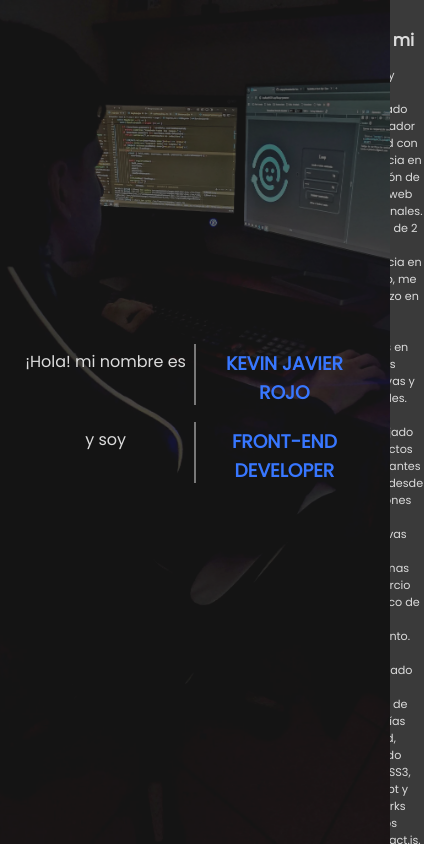
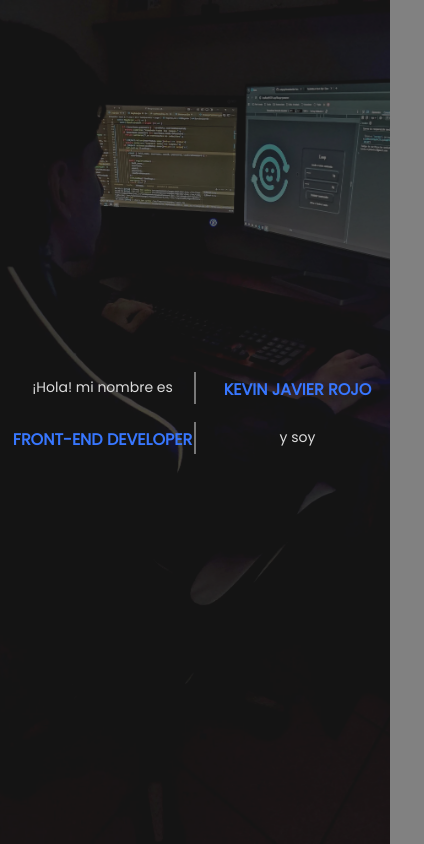
Before and after one commit to kevinjrojo/Portafolio, a React (Vite) app: page / in a window 390 px wide. Shown: the top 844 px of the page, 424 px wide, since content can reach past the window. Built offline with nearby package versions, Linux system fonts and the light colour scheme.

Commit message:
ajustando estilos y estructura en componentes App, Information e Intro; mejorando animaciones y eliminando elementos innecesarios

```diff
--- a/src/App.css
+++ b/src/App.css
@@ -1,7 +1,7 @@
 @import url("https://fonts.googleapis.com/css2?family=Limelight&family=Sora:wght@100..800&display=swap");
 
 :root {
-  --background-color-page: #820d0d;
+  --background-color-page: #818181;
   --color-primary: #3877ff;
   --color-text: #dcdcdc;
 }
--- a/src/App.jsx
+++ b/src/App.jsx
@@ -1,8 +1,8 @@
 import "./App.css";
 import { Information } from "./components/Information";
 import { Intro } from "./components/Intro";
-import { Studies } from "./components/Studies";
-import { Contact } from "./components/Contact";
+// import { Studies } from "./components/Studies";
+// import { Contact } from "./components/Contact";
 // import { InformationMovil } from "./components/InformationMovil";
 
 
@@ -17,8 +17,8 @@ function App() {
        {/* <InformationMovil /> */}
       {/* <Projects/> */}
       {/*<ProjectMovil Projects={projects} />*/}
-      <Studies />
-      <Contact />
+      {/* <Studies />
+      <Contact />  */}
       </section>
     </>
   );
--- a/src/components/Information.jsx
+++ b/src/components/Information.jsx
@@ -6,7 +6,7 @@ import img from "../assets/kevin3.webp";
 export const Information = () => {
   return (
     <main className="main-information">
-      <div>
+      <div className="information-card">
       <section>
         <img
           src={img}
--- a/src/components/Intro.jsx
+++ b/src/components/Intro.jsx
@@ -12,19 +12,18 @@ export const Intro = () => {
          <img src={photoMovil} alt="author image" className="photo-movil" />
       </article>
       <article className="text-intro">
-        <div>
+        <div className="text-presentation">
           <p >¡Hola! mi nombre es</p>
           <h1>KEVIN JAVIER ROJO</h1>
         </div>
-         <div>
+        <div className="text-presentation">
+           <h1>FRONT-END DEVELOPER</h1>
             <p >y soy</p>
-        <h1>FRONT-END DEVELOPER</h1>
         </div>
         <section className="main-title">
         <h2>Sobre mi</h2>
         </section>
      </article>
-
     </header>
   );
 };
--- a/src/styles/information.css
+++ b/src/styles/information.css
@@ -1,26 +1,23 @@
-:root {
-  --background-color-page: #3a3a3a;
-  --color-primary: #3877ff;
-  --color-text: #dcdcdc;
-}
-
-
 .main-information {
    height: 100dvh;
   width: 100%;
-align-content: center;
+  align-content: center;
   animation: reveal linear both;
   animation-timeline: view();
   animation-range: entry 35% cover 40%;
-
 }
 .main-information div{
   display: grid;
-  grid-template-columns: 1fr 2fr;
+  grid-template-columns: 2fr 3fr;
+  padding: 3%;
+  margin: 5%;
   align-items: center;
-   border: 2px var(--color-primary) solid;
+  background: linear-gradient(145deg, rgba(32, 32, 32, 0.75), rgba(45, 45, 45, 0.75));
+  border-radius: 15px;
+  box-shadow: 0 4px 8px rgba(0, 0, 0, 0.2),
+              0 6px 20px rgba(0, 0, 0, 0.15);
+
 }
-
 .author-image {
   width: 40dvh;
   height: 60dvh;
@@ -46,3 +43,11 @@ align-content: center;
 
   }
 }
+@media only screen and ( max-width: 600px){
+  .main-information div{
+    grid-template-columns: 1fr;
+  }
+  .author-image{
+  display: none;
+  }
+}
--- a/src/styles/intro.css
+++ b/src/styles/intro.css
@@ -38,7 +38,7 @@
     animation-timeline: scroll(root block);
     animation-range: 0 90vh ;
 }
-.text-intro div{
+.text-presentation{
   display: grid;
   grid-template-columns: 1fr 1fr;
   text-align: center;
@@ -46,9 +46,10 @@
   animation: hide-text linear both;
   animation-timeline: scroll(root block);
   animation-range: 0 37vh ;
+  width: 100%;
+}
 
-}
-.text-intro div::before {
+.text-presentation::before {
   content: "";
   position: absolute;
   height: 90%;
@@ -61,11 +62,11 @@
 .text-intro h1 {
   color: var(--color-primary);
   padding: 5px;
-  width:25dvw;
-  margin: 0 auto;
+  margin: 0 ;
   animation: presentation linear both;
   animation-timeline: scroll(root block);
   animation-range: 0 40vh ;
+  margin-right: 30%;
 }
 .text-intro p{
   color: var(--color-text);
@@ -73,14 +74,11 @@
   animation-timeline: scroll(root block);
   animation-range: 0 35vh ;     /*esto se hace mas angosto apartir de 40vh*/
   padding: 5px;
-  margin: 0 auto;
-  width:25dvw;
+  margin: 0 ;
+  margin-left: 30%;
 }
 .main-title{
-  color: var(--color-text);
-  font-size: 0px;
-  text-align: center;
-  width: 100%;
+  font-size: 0;
   animation: title-main linear both;
   animation-timeline: scroll(root block);
   animation-range: 0 85vh;
@@ -89,6 +87,9 @@
 @keyframes title-main{
   to{
     font-size: 16px;
+    color: var(--color-text);
+    text-align: center;
+    width: 100%;
   }
 }
 @keyframes text-intro{
@@ -119,28 +120,44 @@ to{
 }
 
 @media only screen and (max-width: 600px) {
-  .intro{
-    height: 0;
+ .text-intro {
+    gap: 15px;
   }
   .photo{
-  display: none;
+    display: none;
   }
   .photo-movil{
-    position: fixed;
-    object-fit: cover;
-    z-index: 1;
-    display: flex;
-    height: 100dvh;
+    display: inline;
+  position: fixed;
+  height: 100dvh;
+  width: 100%;
+  object-fit: cover;
+   inset: 0;
+  z-index: 1;
+  animation: presentation linear both;
+  animation-timeline: scroll(root block);
+  animation-range: 0 50vh;
+  }
+.text-presentation{
+  display: grid;
+  grid-template-columns: 1fr 1fr;
+  position: relative;
+  animation: hide-text linear both;
+  animation-timeline: scroll(root block);
+  animation-range: 0 37vh ;
+
+}
+  .text-intro h1 {
     width: 100%;
+    font-size: 16px;
+    margin: 0;
+
   }
 
-  .text-intro h1{
-    margin: 0px;
-    width: 20vh;
+  .text-intro p {
+    width: 100%;
+    font-size: 14px;
+    margin: 0 ;
+
   }
-  .text-intro p{
-    margin: 0px;
-    width: 20vh;
-  }
-
 }
```
Lines whose indentation alone changed are shown as unchanged.
